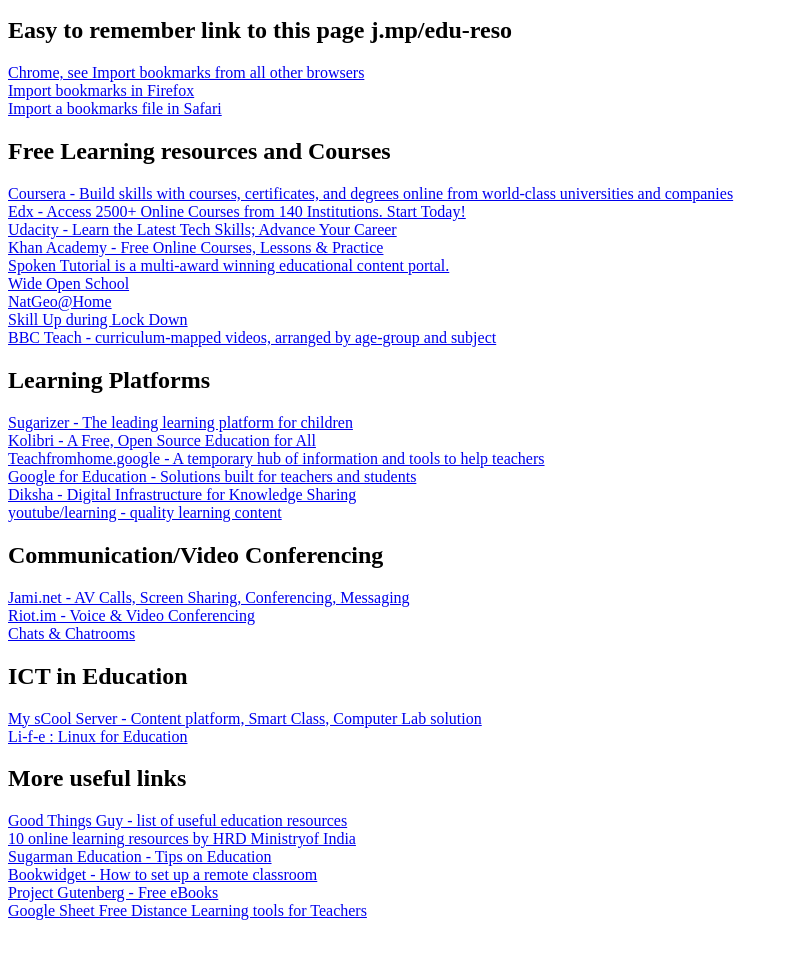
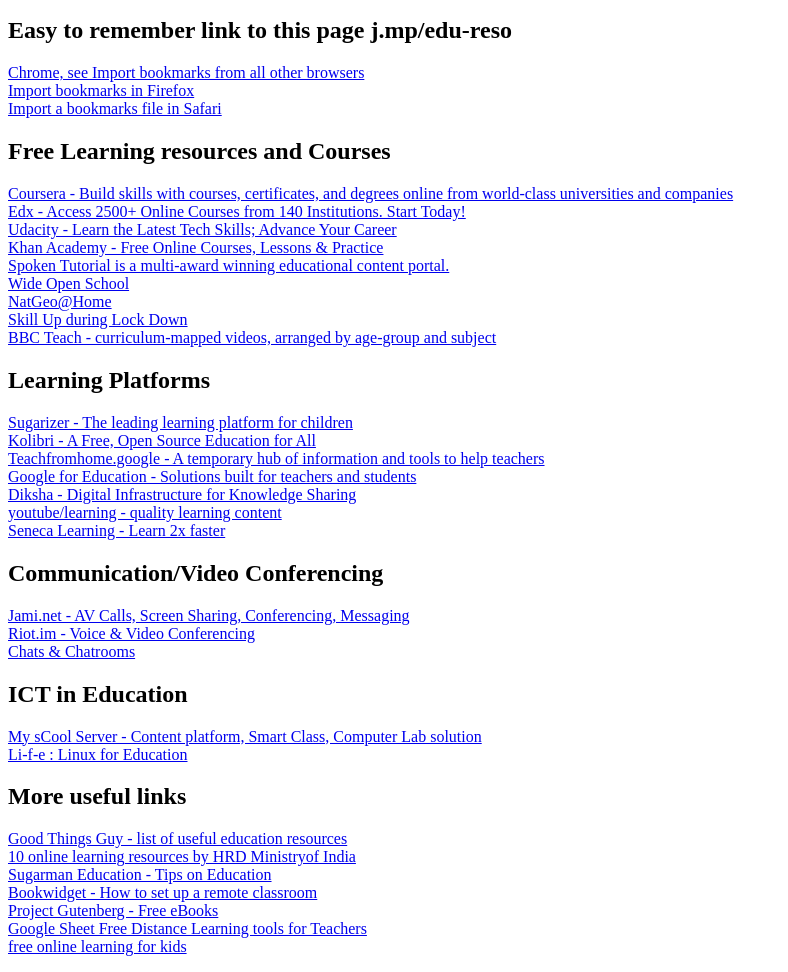
Before and after one commit to cyberorg/edu-resources, a plain HTML site: page index.html in a window 1280 px wide. Shown: the part 96-1068 px from the top of the page, without its empty margins (0-788 px from the left). Drawn offline with Linux system fonts and the light colour scheme.

Commit message:
Update index.html

```diff
--- a/index.html
+++ b/index.html
@@ -26,6 +26,7 @@
 <DT><a href="https://edu.google.com/">Google for Education - Solutions built for teachers and students</a><br>
 <DT><a href="https://diksha.gov.in/explore">Diksha - Digital Infrastructure for Knowledge Sharing</a><br>
 <DT><a href="https://www.youtube.com/learning">youtube/learning - quality learning content</a><br>
+<DT><a href="https://app.senecalearning.com/courses">Seneca Learning - Learn 2x faster</a><br>
 
 <h2>Communication/Video Conferencing</h2>
 <DT><a href="https://jami.net/">Jami.net - AV Calls, Screen Sharing, Conferencing, Messaging</a><br>
@@ -44,4 +45,4 @@
 <DT><a href="http://archive.is/ZEnht">Bookwidget - How to set up a remote classroom</a><br>
 <DT><a href="http://www.gutenberg.org/">Project Gutenberg - Free eBooks</a><br>
 <DT><a href="https://docs.google.com/spreadsheets/d/14GoC1ZaAxEVDQ1iY8qFdUe-wacZmbo-ijr8GhJDZQFw/edit?usp=sharing">Google Sheet Free Distance Learning tools for Teachers</a><br>
-<DT><a href=""></a><br>
+<DT><a href="http://archive.is/VQJOB">free online learning for kids</a><br>
```
